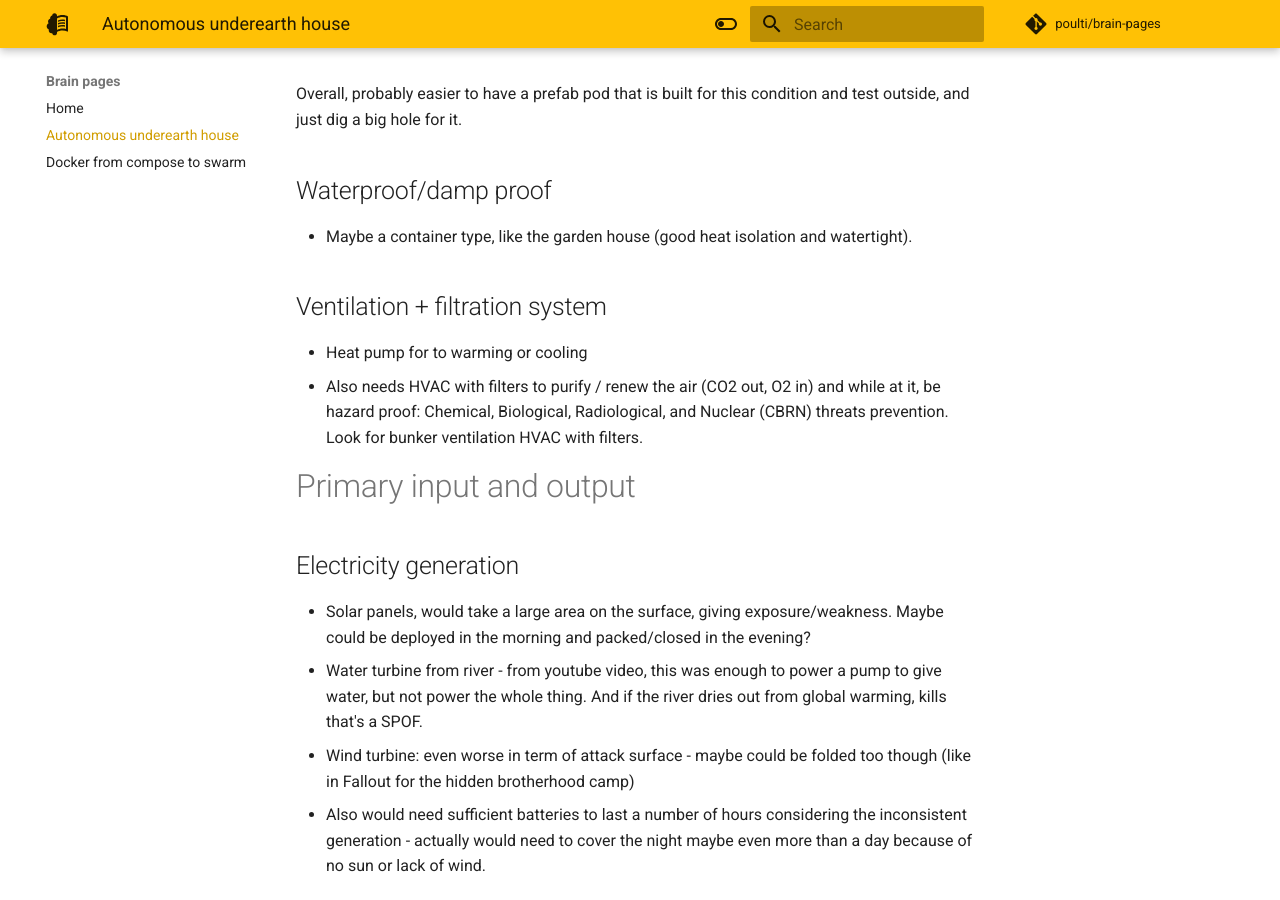
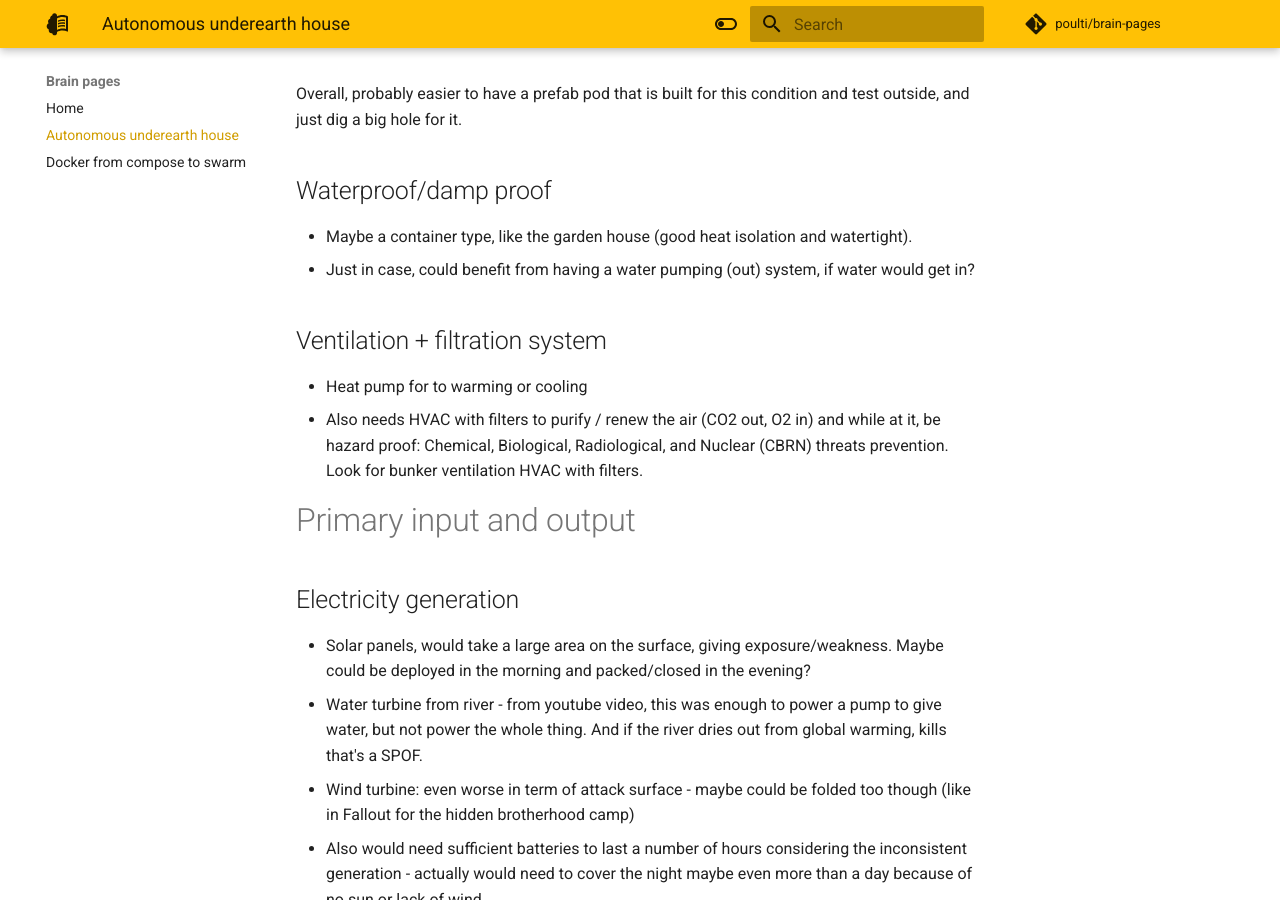
Before and after one commit to poulti/brain-pages, an MkDocs documentation site: the page built from docs/autonomous-underearth-house.md, in a window 1280 px wide and 900 px high, scrolled down 832 px. Built offline with MkDocs 1.6.1 and Material for MkDocs 9.7.7, drawn with Linux system fonts in a browser that asks for light colours; comment, search, counter and statistics services are not loaded.

Commit message:
water pump

```diff
--- a/docs/autonomous-underearth-house.md
+++ b/docs/autonomous-underearth-house.md
@@ -23,6 +23,7 @@ Overall, probably easier to have a prefab pod that is built for this condition a
 
 ## Waterproof/damp proof
 - Maybe a container type, like the garden house (good heat isolation and watertight).
+- Just in case, could benefit from having a water pumping (out) system, if water would get in?
 
 ## Ventilation + filtration system
 - Heat pump for to warming or cooling
```
